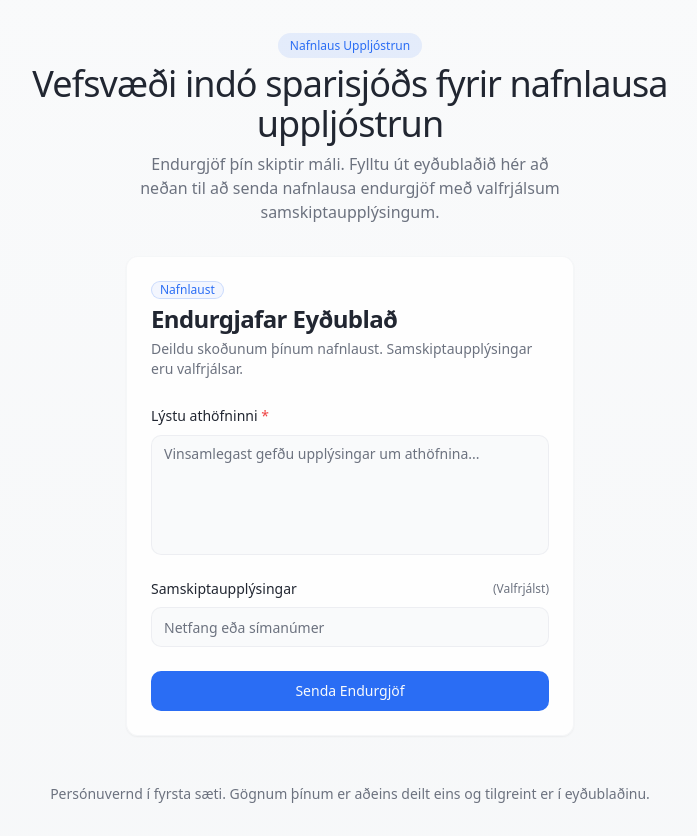
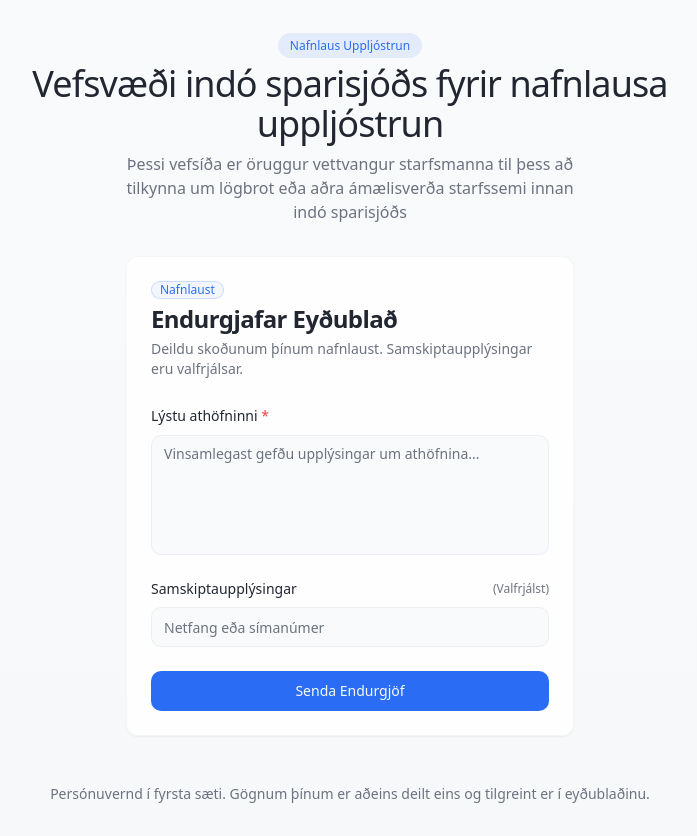
Before and after one commit to einarb81/indo-uppljostrun, a React (Vite) app: page / in a window 1280 px wide. Shown: the whole page, without its empty margins (290-987 px from the left). Built offline with nearby package versions, Linux system fonts and the light colour scheme.

Commit message:
Update index page text
Updates the text on the index page.

```diff
--- a/src/pages/Index.tsx
+++ b/src/pages/Index.tsx
@@ -1,3 +1,4 @@
+
 import { motion } from "framer-motion";
 import FeedbackForm from "@/components/FeedbackForm";
 
@@ -34,7 +35,7 @@ const Index = () => {
           transition={{ delay: 0.4, duration: 0.5 }}
           className="text-muted-foreground max-w-md mx-auto"
         >
-          Endurgjöf þín skiptir máli. Fylltu út eyðublaðið hér að neðan til að senda nafnlausa endurgjöf með valfrjálsum samskiptaupplýsingum.
+          Þessi vefsíða er öruggur vettvangur starfsmanna til þess að tilkynna um lögbrot eða aðra ámælisverða starfssemi innan indó sparisjóðs
         </motion.p>
       </motion.div>
 
```
